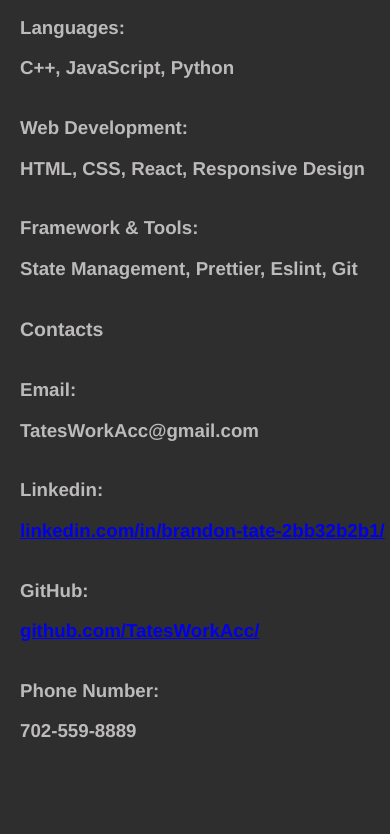
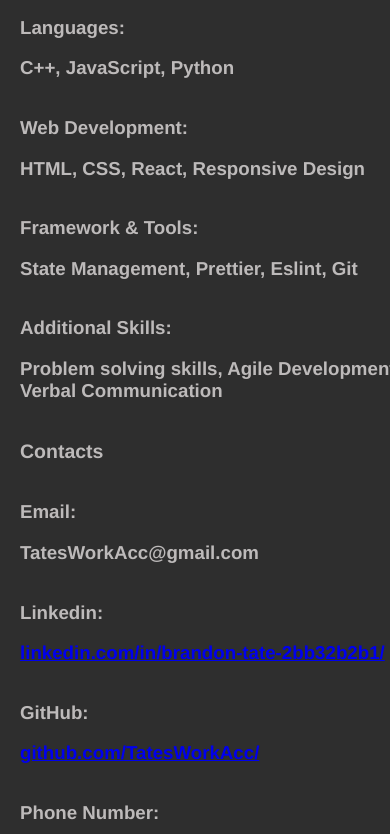
Before and after one commit to TatesWorkAcc/portfolio-site, a React (Vite) app: page / in a window 390 px wide. Shown: the part 908-1742 px from the top of the page. Built offline with nearby package versions, Linux system fonts and the light colour scheme.

Commit message:
made it look more natural on phone

```diff
--- a/src/SkillsContacts.jsx
+++ b/src/SkillsContacts.jsx
@@ -21,6 +21,9 @@
                             </div>
                             <div className="font-text">
                                 <h3>Framework & Tools:</h3> <h3>State Management, Prettier, Eslint, Git</h3>
+                            </div>
+                            <div className="font-text">
+                                <h3>Additional Skills:</h3> <h3>Problem solving skills, Agile Development, Excellent Verbal Communication</h3>
                             </div>
                         </div>
                     <div className="contact-grid">
--- a/src/index.css
+++ b/src/index.css
@@ -66,22 +66,25 @@
   grid-template-columns: repeat(auto-fit, minmax(500px, 1fr));
   grid-template-rows: auto;
   padding-left: 20px;
-  font-size: clamp(1rem, 5vw, 1rem)
+  font-size: clamp(1rem, 5vw, 1rem);
 }
 /* skillscontacts */
-
+.skillscontacts-container{
+  padding-right: 10px;
+}
 .skill-container{
+  display: flex;
+  flex-direction: column;
   width: 100vw;
   height: 120vh;
   border-radius: 10px;
-
   overflow-y: scroll;
   margin-right: 20px;
 }
 /* body */
 .body-container{
   display: grid;
-  grid-template-columns: repeat(auto-fit, minmax(500px, 1fr));
+  grid-template-columns: repeat(2, 1fr);
   grid-template-rows: auto;
   margin-top:900px;
   width: 100vw;
@@ -90,6 +93,7 @@
   gap: 20px;
   background-color: rgb(46, 46, 46);
 }
+
 /* body grids */
 .grid{
   display: flex;
@@ -108,3 +112,10 @@
   font-size: 1.5rem;
   padding: 20px;
 }
+/* phone view */
+@media (max-width: 1000px){
+  .body-container{
+    grid-template-columns: 1fr;
+    margin-top: 1000px;
+  }
+}
```
